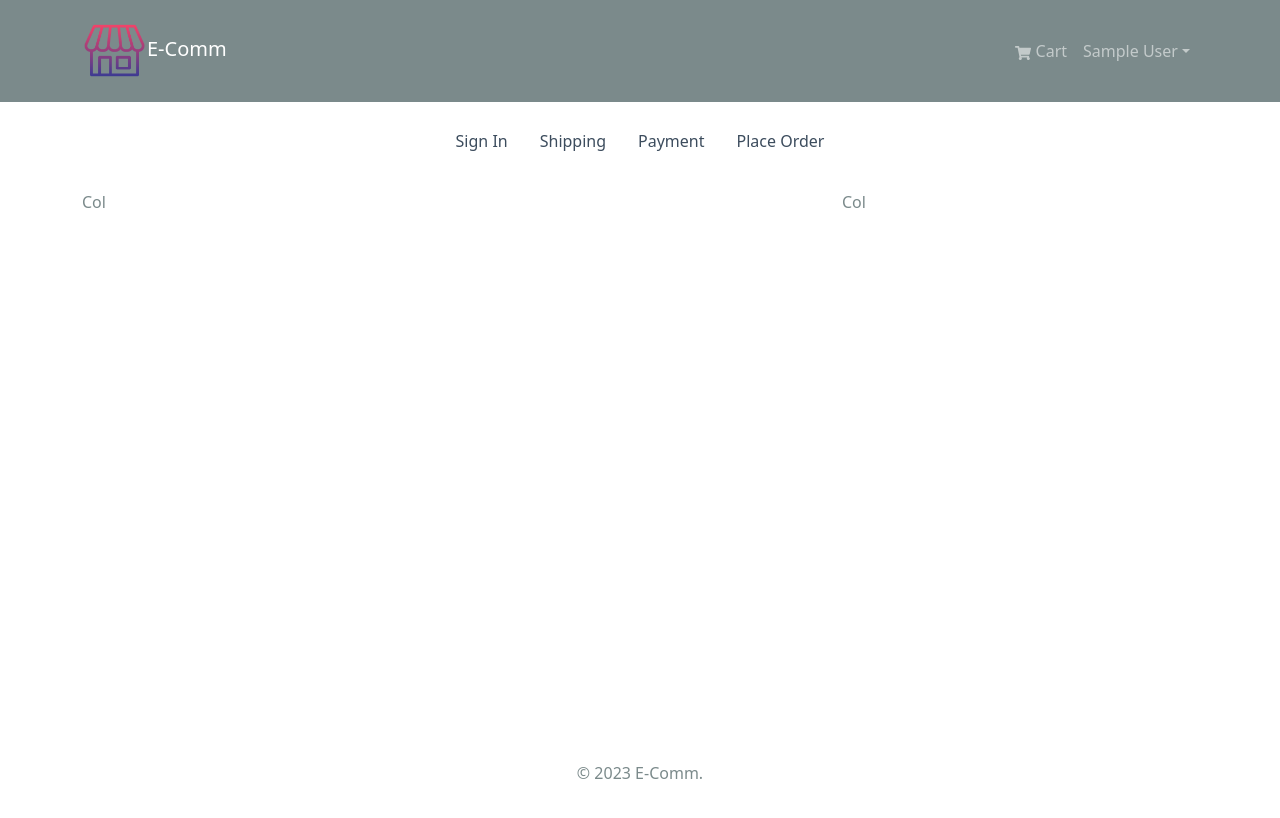
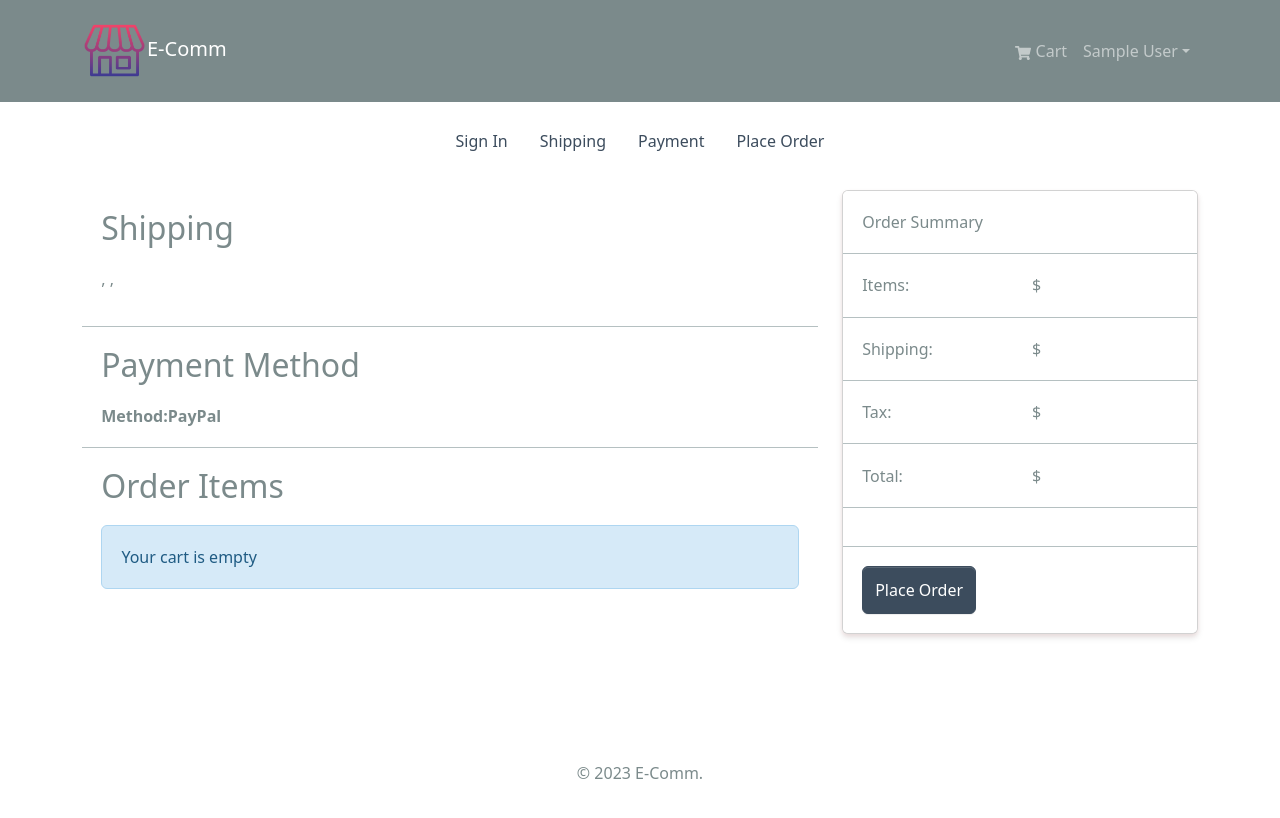
Before and after one commit to shraja7/ecom, a React (Create React App) app in the folder frontend/: page /placeorder in a window 1280 px wide. Built offline with nearby package versions, Linux system fonts and the light colour scheme; sample sign-in values are in the browser's storage.

Commit message:
implement place order page for cart with all the data

```diff
--- a/frontend/src/screens/PlaceOrderScreen.jsx
+++ b/frontend/src/screens/PlaceOrderScreen.jsx
@@ -1,11 +1,17 @@
 import { useEffect } from "react";
 import { useNavigate, Link } from "react-router-dom";
 import { Button, Row, Col, ListGroup, Image, Card } from "react-bootstrap";
-import { useSelector } from "react-redux";
+import { useSelector, useDispatch } from "react-redux";
 import CheckoutSteps from "../components/CheckoutSteps";
+import { toast } from "react-toastify";
+import Message from "../components/Message";
+import Loader from "../components/Loader";
+import { useCreateOrderMutation } from "../slices/ordersApiSlice";
+import { clearCartItems } from "../slices/cartSlice";
 
 const PlaceOrderScreen = () => {
   const navigate = useNavigate();
+  const dispatch = useDispatch();
   const cart = useSelector((state) => state.cart);
 
   useEffect(() => {
@@ -16,12 +22,127 @@
     }
   }, [cart, navigate]);
 
+  const [createOrder, { isLoading, isError, error }] = useCreateOrderMutation();
+
+  const placeOrderHandler = async () => {
+    try {
+      const res = await createOrder({
+        orderItems: cart.cartItems,
+        shippingAddress: cart.shippingAddress,
+        paymentMethod: cart.paymentMethod,
+        itemsPrice: cart.itemsPrice,
+        shippingPrice: cart.shippingPrice,
+        taxPrice: cart.taxPrice,
+        totalPrice: cart.totalPrice,
+      }).unwrap();
+      dispatch(clearCartItems());
+      toast.success("Order placed successfully");
+      navigate(`/order/${res._id}`);
+    } catch (error) {
+      toast.error(error.message);
+    }
+  };
+
   return (
     <>
       <CheckoutSteps step1 step2 step3 step4 />
       <Row>
-        <Col md={8}>Col</Col>
-        <Col md={4}>Col</Col>
+        <Col md={8}>
+          <ListGroup variant="flush">
+            <ListGroup.Item>
+              <h2>Shipping</h2>
+              <p>
+                {cart.shippingAddress.address}, {cart.shippingAddress.city}{" "}
+                {cart.shippingAddress.postalCode},{" "}
+                {cart.shippingAddress.country}
+              </p>
+            </ListGroup.Item>
+            <ListGroup.Item>
+              <h2>Payment Method</h2>
+              <strong>
+                Method:
+                {cart.paymentMethod}
+              </strong>
+            </ListGroup.Item>
+            <ListGroup.Item>
+              <h2>Order Items</h2>
+              {cart.cartItems.length === 0 ? (
+                <Message>Your cart is empty</Message>
+              ) : (
+                <ListGroup variant="flush">
+                  {cart.cartItems.map((item, index) => (
+                    <ListGroup.Item key={index}>
+                      <Row>
+                        <Col md={1}>
+                          <Image
+                            src={item.image}
+                            alt={item.name}
+                            fluid
+                            rounded
+                          />
+                        </Col>
+                        <Col>
+                          <Link to={`/products/${item.product}`}>
+                            {item.name}
+                          </Link>
+                        </Col>
+                        <Col md={4}>
+                          {item.qty} x ${item.price} = $
+                          {(item.qty * item.price).toFixed(2)}
+                        </Col>
+                      </Row>
+                    </ListGroup.Item>
+                  ))}
+                </ListGroup>
+              )}
+            </ListGroup.Item>
+          </ListGroup>
+        </Col>
+        <Col md={4}>
+          <Card>
+            <ListGroup variant="flush">
+              <ListGroup.Item>Order Summary</ListGroup.Item>
+              <ListGroup.Item>
+                <Row>
+                  <Col>Items:</Col>
+                  <Col>${cart.itemsPrice}</Col>
+                </Row>
+              </ListGroup.Item>
+              <ListGroup.Item>
+                <Row>
+                  <Col>Shipping:</Col>
+                  <Col>${cart.shippingPrice}</Col>
+                </Row>
+              </ListGroup.Item>
+              <ListGroup.Item>
+                <Row>
+                  <Col>Tax:</Col>
+                  <Col>${cart.taxPrice}</Col>
+                </Row>
+              </ListGroup.Item>
+              <ListGroup.Item>
+                <Row>
+                  <Col>Total:</Col>
+                  <Col>${cart.totalPrice}</Col>
+                </Row>
+              </ListGroup.Item>
+              <ListGroup.Item>
+                {error && <Message variant="danger">{error}</Message>}
+              </ListGroup.Item>
+              <ListGroup.Item>
+                <Button
+                  type="button"
+                  className="btn-block"
+                  disabled={cart.cartItems === 0}
+                  onClick={placeOrderHandler}
+                >
+                  Place Order
+                </Button>
+                {isLoading && <Loader />}
+              </ListGroup.Item>
+            </ListGroup>
+          </Card>
+        </Col>
       </Row>
     </>
   );
```
